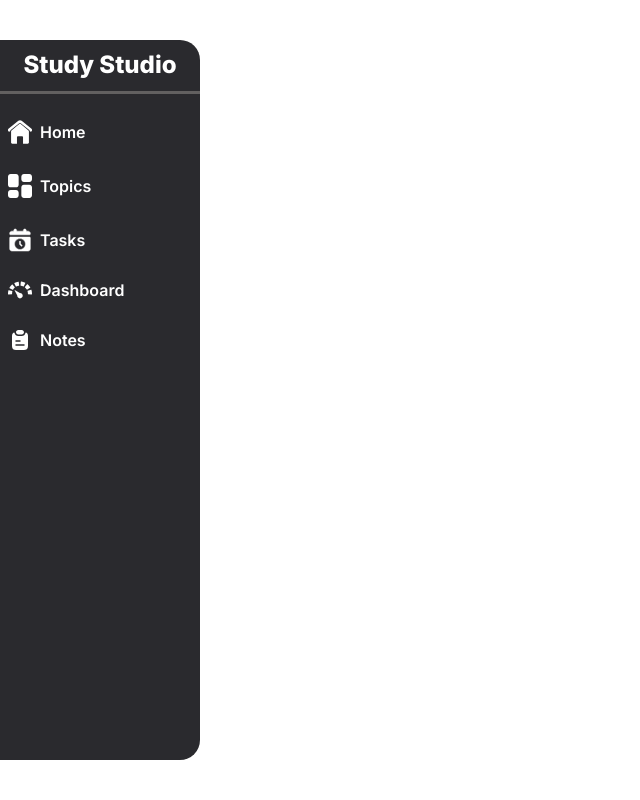
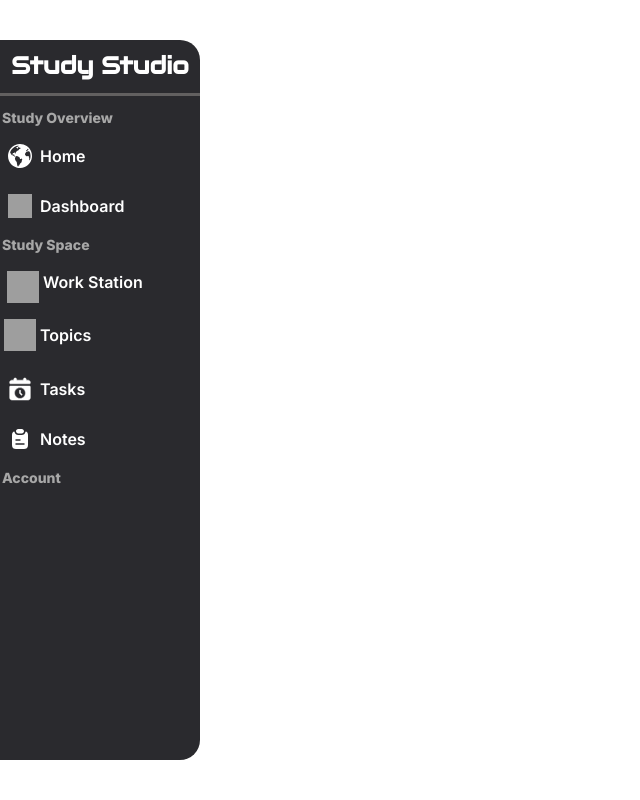
Before and after one commit to saulo-duarte/Study-Studio, a Django app: template templates/base.html in a window 1280 px wide. Shown: the whole page, without its empty margins (0-640 px from the left). Run offline with Django 5.2, Linux system fonts and the light colour scheme; the template is opened without the code that fills it, so the values that code supplies are empty; grey boxes are pictures that could not be loaded.

Commit message:
feat: Add the Study Space to the sidebar

```diff
--- a/static/css/base.css
+++ b/static/css/base.css
@@ -9,6 +9,20 @@ body, html {
     font-family: 'Inter', sans-serif;
     background-color: rgb(255, 255, 255);
     color: white;
+}
+
+.sidebar h2 {
+    font-family: "Audiowide", "Inter", sans-serif;
+}
+
+.sidebar p {
+    font-family: "Inter", sans-serif;
+    font-size: 14px;
+    font-weight: bold;
+    margin-left: 2px;
+    color: #a7a7a7;
+    margin-bottom: 10px;
+
 }
 
 .metheor {
@@ -108,6 +122,14 @@ body, html {
     margin-right: 8px;
 }
 
+.icon-container .studySpace-icon{
+    width: 32px;
+    height: 32px;
+    margin-right: 4px;
+    margin-left: -1px;
+    margin-bottom: -10px;
+}
+
 .sidebar ul li a {
     color: rgb(255, 255, 255);  /* Mudando a cor do texto para preto para melhor contraste */
     text-decoration: none;
@@ -117,6 +139,11 @@ body, html {
 
 .sidebar ul li a:hover {
     text-decoration: underline;
+}
+
+.sidebar .menu-subtitle {
+    margin-left: 2px;
+    margin-top: 5px;
 }
 
 main {
--- a/templates/base.html
+++ b/templates/base.html
@@ -9,6 +9,7 @@
     <link rel="stylesheet" href="{% static 'css/base.css' %}">
     <link href="https://fonts.googleapis.com/css2?family=Inter:wght@400;600&display=swap" rel="stylesheet">
     <link href="https://fonts.googleapis.com/css2?family=Inter:wght@800&display=swap" rel="stylesheet">
+    <link href="https://fonts.googleapis.com/css2?family=Audiowide&display=swap" rel="stylesheet">
 </head>
 <body>
     <header>
@@ -17,11 +18,29 @@
         <h2 class="study_studio">Study Studio</h2>
         <div class="divider"></div>
         <ul class="menu-list">
+            <p class="menu-subtitle">Study Overview</p>
             <li class="menu-item">
                 <a href="{% url 'home' %}">
                     <div class="icon-container">
                         <img src="{% static 'svg/home.svg' %}" alt="Home" class="home-icon">
                         Home
+                    </div>
+                </a>
+            </li>
+            <li class="menu-item">
+                <a href="{% url 'dashboard' %}">
+                    <div class="icon-container">
+                        <img src="{% static 'svg/dashboard.svg' %}" alt="Dashboard" class="dashboard-icon">
+                        Dashboard
+                    </div>
+                </a>
+            </li>
+            <p class="menu-subtitle">Study Space</p>
+            <li class="menu-item">
+                <a href="{% url 'studySpace' %}">
+                    <div class="icon-container">
+                        <img src="{% static 'svg/studySpace.svg' %}" alt="Study Space" class="studySpace-icon">
+                        Work Station
                     </div>
                 </a>
             </li>
@@ -44,19 +63,12 @@
             <li class="menu-item">
                 <a href="{% url 'dashboard' %}">
                     <div class="icon-container">
-                        <img src="{% static 'svg/dashboard.svg' %}" alt="Dashboard" class="dashboard-icon">
-                        Dashboard
-                    </div>
-                </a>
-            </li>
-            <li class="menu-item">
-                <a href="{% url 'dashboard' %}">
-                    <div class="icon-container">
                         <img src="{% static 'svg/notes.svg' %}" alt="Notes" class="notes-icon">
                         Notes
                      </div>
                 </a>
             </li>
+            <p class="menu-subtitle">Account</p>
         </ul>
     </aside>
     <main>
```
Also changed, not shown: db.sqlite3, static/svg/dashboard.svg, static/svg/home.svg, static/svg/studySpace.svg (added), static/svg/topics.svg.
